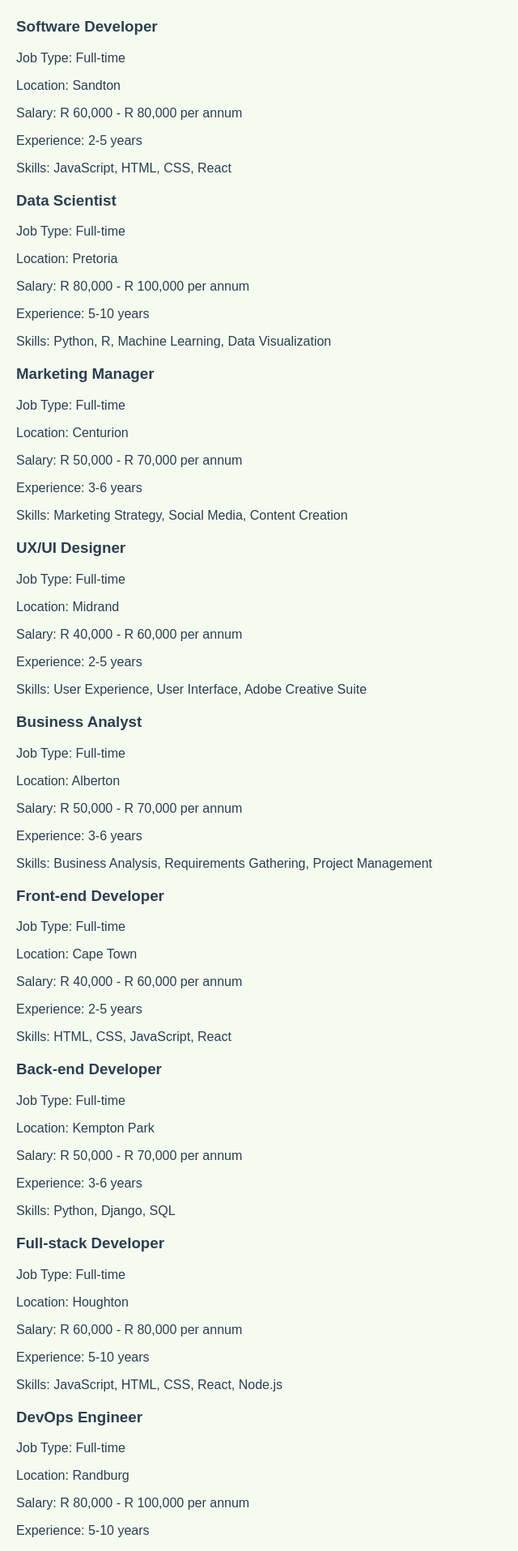
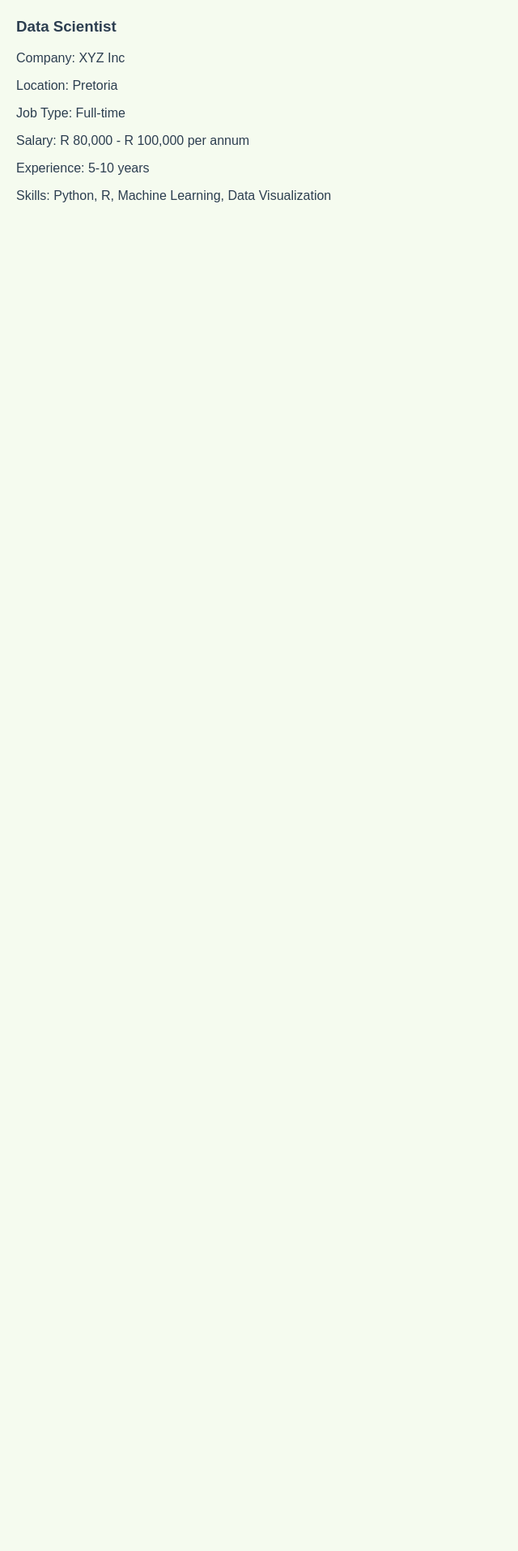
Before and after one commit to Neigh1/job-listing-frontend, a React (Create React App) app: page /job-details/1 in a window 1280 px wide. Shown: the part 140-2056 px from the top of the page at 81% size, without its empty margins (0-640 px from the left). After the commit the page ends 800 px from the top, so only its background shows below. Built offline with nearby package versions, Linux system fonts and the light colour scheme.

Commit message:
Updated components and styles

```diff
--- a/src/App.js
+++ b/src/App.js
@@ -22,7 +22,6 @@
             <li><Link to="/">Home</Link></li>
             <li><Link to="/add-job">Add Job</Link></li>
             <li><Link to="/job-list">Job Listings</Link></li>
-            <li><Link to="/job-details/:id">Job Details</Link></li>
             <li><Link to="/blog">Blog</Link></li> {/* Blog link */}
           </ul>
         </nav>
--- a/src/components/HomePage.css
+++ b/src/components/HomePage.css
@@ -1,4 +1,4 @@
-/* Basic Styling for the HomePage */
+
 
 .homepage {
     font-family: Arial, sans-serif;
@@ -7,7 +7,8 @@
 
   .hero-section {
     text-align: center;
-    background-color: #f4f4f4;
+    background-color: #E2E6DB;
+    border-radius: 40px;
     padding: 50px;
     margin-bottom: 30px;
   }
@@ -32,14 +33,16 @@
     padding: 10px;
     font-size: 1rem;
     margin-right: 10px;
+    border-radius: 50px;
   }
 
   .search-bar button {
     padding: 10px 20px;
     font-size: 1rem;
-    background-color: #007bff;
+    background-color: #718355;
     color: white;
     border: none;
+    border-radius: 50px;
     cursor: pointer;
   }
 
@@ -58,8 +61,8 @@
   }
 
   .category {
-    background-color: #007bff;
-    color: white;
+    background-color: #b5c99a;
+    color: black;
     padding: 15px;
     border-radius: 5px;
     width: 150px;
@@ -106,13 +109,17 @@
   }
 
   .view-jobs-btn {
-    background-color: #2A3022;
-    color: white;
+    background-color: #718355;
+    color: Black;
     border: none;
+    border-radius: 50px;
+
   }
 
   .post-job-btn {
     background-color: #718355;
-    color: white;
+    color: Black;
     border: none;
+    border-radius: 50px;
+
   }
--- a/src/components/HomePage.js
+++ b/src/components/HomePage.js
@@ -8,16 +8,16 @@
       <header className="hero-section">
         <h1>Welcome to Graduates 24/7</h1>
         <p>Your one-stop platform to find or post jobs easily!</p>
-      </header>
-
-      {/* Search Bar */}
-      <section className="search-bar">
+        <section className="search-bar">
         <input
           type="text"
           placeholder="Search for jobs by title, company, or location..."
         />
         <button type="button">Search</button>
       </section>
+      </header>
+
+
 
       {/* Job Categories Section */}
       <section className="job-categories">
--- a/src/components/JobDetailPage.css
+++ /dev/null
@@ -1,12 +0,0 @@
-
-body {
-    font-family: Arial, sans-serif;
-    background-color: #F5FBEF;
-    margin: 0;
-    padding: 20px;
-}
-
-.JobDetails{
-    text-align: center;
-
-}
--- a/src/components/JobDetailsPage.js
+++ b/src/components/JobDetailsPage.js
@@ -1,101 +1,41 @@
 import React from 'react';
+import { useParams } from 'react-router-dom';
+
+const jobs = [
+  { title: 'Software Developer', company: 'ABC Corp', location: 'Sandton', jobType: 'Full-time', salary: 'R 60,000 - R 80,000 per annum', experience: '2-5 years', skills: 'JavaScript, HTML, CSS, React' },
+  { title: 'Data Scientist', company: 'XYZ Inc', location: 'Pretoria', jobType: 'Full-time', salary: 'R 80,000 - R 100,000 per annum', experience: '5-10 years', skills: 'Python, R, Machine Learning, Data Visualization' },
+  { title: 'Marketing Manager', company: 'DEF Agency', location: 'Centurion', jobType: 'Full-time', salary: 'R 50,000 - R 70,000 per annum', experience: '3-6 years', skills: 'Marketing Strategy, Social Media, Content Creation' },
+  { title: 'UX/UI Designer', company: 'GHI Studios', location: 'Midrand', jobType: 'Full-time', salary: 'R 40,000 - R 60,000 per annum', experience: '2-5 years', skills: 'User Experience, User Interface, Adobe Creative Suite' },
+  { title: 'Business Analyst', company: 'JKL Consulting', location: 'Alberton', jobType: 'Full-time', salary: 'R 50,000 - R 70,000 per annum', experience: '3-6 years', skills: 'Business Analysis, Requirements Gathering, Project Management' },
+  { title: 'Front-end Developer', company: 'MNO Tech', location: 'Cape Town', jobType: 'Full-time', salary: 'R 40,000 - R 60,000 per annum', experience: '2-5 years', skills: 'HTML, CSS, JavaScript, React' },
+  { title: 'Back-end Developer', company: 'PQR Solutions', location: 'Kempton Park', jobType: 'Full-time', salary: 'R 50,000 - R 70,000 per annum', experience: '3-6 years', skills: 'Python, Django, SQL' },
+  { title: 'Full-stack Developer', company: 'STU Software', location: 'Houghton', jobType: 'Full-time', salary: 'R 60,000 - R 80,000 per annum', experience: '5-10 years', skills: 'JavaScript, HTML, CSS, React, Node.js' },
+  { title: 'DevOps Engineer', company: 'VWX Cloud', location: 'Randburg', jobType: 'Full-time', salary: 'R 80,000 - R 100,000 per annum', experience: '5-10 years', skills: 'Cloud Computing, Containerization, CI/CD' },
+  { title: 'Quality Assurance Tester', company: 'YZQ Labs', location: 'Rivonia', jobType: 'Full-time', salary: 'R 40,000 - R 60,000 per annum', experience: '2-5 years', skills: 'Software Testing, Test Automation, Agile Methodologies' },
+];
 
 function JobDetailsPage() {
+  const { id } = useParams();
+  const job = jobs[id];
+
   return (
     <div>
       <h2>Job Details</h2>
-      <div>
-        <h3>Software Developer</h3>
-        <p>Job Type: Full-time</p>
-        <p>Location: Sandton</p>
-        <p>Salary: R 60,000 - R 80,000 per annum</p>
-        <p>Experience: 2-5 years</p>
-        <p>Skills: JavaScript, HTML, CSS, React</p>
-      </div>
-
-      <div>
-        <h3>Data Scientist</h3>
-        <p>Job Type: Full-time</p>
-        <p>Location: Pretoria</p>
-        <p>Salary: R 80,000 - R 100,000 per annum</p>
-        <p>Experience: 5-10 years</p>
-        <p>Skills: Python, R, Machine Learning, Data Visualization</p>
-      </div>
-
-      <div>
-        <h3>Marketing Manager</h3>
-        <p>Job Type: Full-time</p>
-        <p>Location: Centurion</p>
-        <p>Salary: R 50,000 - R 70,000 per annum</p>
-        <p>Experience: 3-6 years</p>
-        <p>Skills: Marketing Strategy, Social Media, Content Creation</p>
-      </div>
-
-      <div>
-        <h3>UX/UI Designer</h3>
-        <p>Job Type: Full-time</p>
-        <p>Location: Midrand</p>
-        <p>Salary: R 40,000 - R 60,000 per annum</p>
-        <p>Experience: 2-5 years</p>
-        <p>Skills: User Experience, User Interface, Adobe Creative Suite</p>
-      </div>
-
-      <div>
-        <h3>Business Analyst</h3>
-        <p>Job Type: Full-time</p>
-        <p>Location: Alberton</p>
-        <p>Salary: R 50,000 - R 70,000 per annum</p>
-        <p>Experience: 3-6 years</p>
-        <p>Skills: Business Analysis, Requirements Gathering, Project Management</p>
-      </div>
-
-      <div>
-        <h3>Front-end Developer</h3>
-        <p>Job Type: Full-time</p>
-        <p>Location: Cape Town</p>
-        <p>Salary: R 40,000 - R 60,000 per annum</p>
-        <p>Experience: 2-5 years</p>
-        <p>Skills: HTML, CSS, JavaScript, React</p>
-      </div>
-
-      <div>
-        <h3>Back-end Developer</h3>
-        <p>Job Type: Full-time</p>
-        <p>Location: Kempton Park</p>
-        <p>Salary: R 50,000 - R 70,000 per annum</p>
-        <p>Experience: 3-6 years</p>
-        <p>Skills: Python, Django, SQL</p>
-      </div>
-
-      <div>
-        <h3>Full-stack Developer</h3>
-        <p>Job Type: Full-time</p>
-        <p>Location: Houghton</p>
-        <p>Salary: R 60,000 - R 80,000 per annum</p>
-        <p>Experience: 5-10 years</p>
-        <p>Skills: JavaScript, HTML, CSS, React, Node.js</p>
-      </div>
-
-      <div>
-        <h3>DevOps Engineer</h3>
-        <p>Job Type: Full-time</p>
-        <p>Location: Randburg</p>
-        <p>Salary: R 80,000 - R 100,000 per annum</p>
-        <p>Experience: 5-10 years</p>
-        <p>Skills: Cloud Computing, Containerization, CI/CD</p>
-      </div>
-
-      <div>
-        <h3>Quality Assurance Tester</h3>
-        <p>Job Type: Full-time</p>
-        <p>Location: Rivonia</p>
-        <p>Salary: R 40,000 - R 60,000 per annum</p>
-        <p>Experience: 2-5 years</p>
-        <p>Skills: Software Testing, Test Automation, Agile Methodologies</p>
-      </div>
+      {job ? (
+        <div>
+          <h3>{job.title}</h3>
+          <p>Company: {job.company}</p>
+          <p>Location: {job.location}</p>
+          <p>Job Type: {job.jobType}</p>
+          <p>Salary: {job.salary}</p>
+          <p>Experience: {job.experience}</p>
+          <p>Skills: {job.skills}</p>
+        </div>
+      ) : (
+        <p>Job not found.</p>
+      )}
     </div>
   );
 }
 
-
 export default JobDetailsPage;
--- a/src/components/JobListPage.css
+++ b/src/components/JobListPage.css
@@ -14,17 +14,17 @@
 
 .job-listing {
     background-color: #b5c99a;
-
     border-radius: 8px;
     display: flex;
     justify-content: center;
     flex-direction: column;
     align-items: center;
     margin: 10px;
-    padding: 10px; /* Adjust padding for a shorter box */
+    padding: 10px;
     box-shadow: 0 2px 10px rgba(0, 0, 0, 0.1);
     transition: transform 0.2s;
     box-sizing: border-box;
+
     flex:0 0 30%;
 
 
--- a/src/components/JobListPage.js
+++ b/src/components/JobListPage.js
@@ -1,33 +1,33 @@
 import React from 'react';
-import { Link } from 'react-router-dom'; // Import Link
+import { Link } from 'react-router-dom';
+
+const jobs = [
+  { id: 1, title: 'Software Developer', company: 'ABC Corp', location: 'Sandton' },
+  { id: 2, title: 'Data Scientist', company: 'XYZ Inc', location: 'Pretoria' },
+  { id: 3, title: 'Marketing Manager', company: 'DEF Agency', location: 'Centurion' },
+  { id: 4, title: 'UX/UI Designer', company: 'GHI Studios', location: 'Midrand' },
+  { id: 5, title: 'Business Analyst', company: 'JKL Consulting', location: 'Alberton' },
+  { id: 6, title: 'Front-end Developer', company: 'MNO Tech', location: 'Cape Town' },
+  { id: 7, title: 'Back-end Developer', company: 'PQR Solutions', location: 'Kempton Park' },
+  { id: 8, title: 'Full-stack Developer', company: 'STU Software', location: 'Houghton' },
+  { id: 9, title: 'DevOps Engineer', company: 'VWX Cloud', location: 'Randburg' },
+  { id: 10, title: 'Quality Assurance Tester', company: 'YZQ Labs', location: 'Rivonia' },
+];
 
 function JobListing() {
   return (
     <div>
       <h2>Job Listings</h2>
-      {jobs.map((job, index) => (
-        <div key={index}>
+      {jobs.map((job) => (
+        <div key={job.id}>
           <h3>{job.title}</h3>
           <p>Company: {job.company}</p>
           <p>Location: {job.location}</p>
-          <Link to={`/job/${index}`}>View Details</Link> {/* Add link to job details page */}
+          <Link to={`/job-details/${job.id}`}>View Details</Link> {/* Add link to job details page */}
         </div>
       ))}
     </div>
   );
 }
 
-const jobs = [
-  { title: 'Software Developer', company: 'ABC Corp', location: 'Sandton' },
-  { title: 'Data Scientist', company: 'XYZ Inc', location: 'Pretoria' },
-  { title: 'Marketing Manager', company: 'DEF Agency', location: 'Centurion' },
-  { title: 'UX/UI Designer', company: 'GHI Studios', location: 'Midrand' },
-  { title: 'Business Analyst', company: 'JKL Consulting', location: 'Alberton' },
-  { title: 'Front-end Developer', company: 'MNO Tech', location: 'Cape Town' },
-  { title: 'Back-end Developer', company: 'PQR Solutions', location: 'Kempton Park' },
-  { title: 'Full-stack Developer', company: 'STU Software', location: 'Houghton' },
-  { title: 'DevOps Engineer', company: 'VWX Cloud', location: 'Randburg' },
-  { title: 'Quality Assurance Tester', company: 'YZQ Labs', location: 'Rivonia' },
-];
-
 export default JobListing;
```
